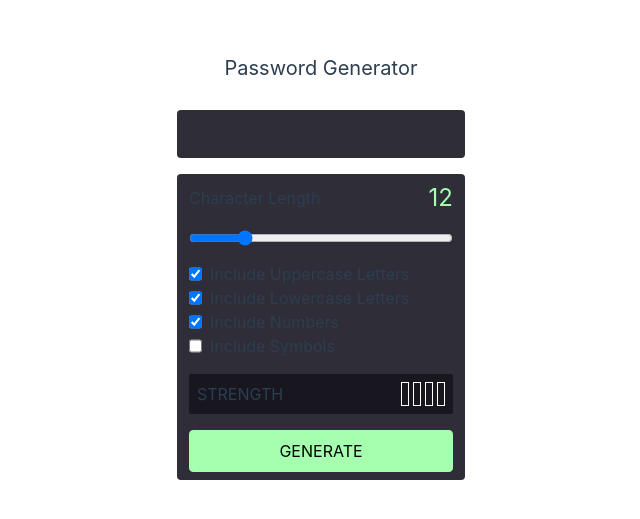
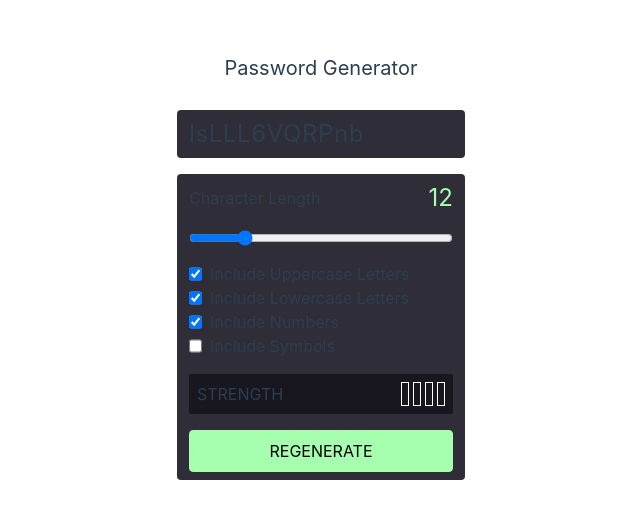
Before and after one commit to asi-isa/pass-gen, a Vue app: page / in a window 1280 px wide. Shown: the part 133-652 px from the top of the page, without its empty margins (319-959 px from the left). Built offline with nearby package versions, Linux system fonts and the light colour scheme; some icons are missing.

Commit message:
regenerate password on change

```diff
--- a/src/App.vue
+++ b/src/App.vue
@@ -1,5 +1,5 @@
 <script setup>
-import { ref } from "vue";
+import { ref, watch } from "vue";
 import { IconContentCopy } from "@iconify-prerendered/vue-mdi";
 
 import Slider from "./components/Slider.vue";
@@ -50,6 +50,9 @@ function generatePassword() {
 
   password.value = tempPassword.join("");
 }
+
+generatePassword();
+watch([passwordLength, options], generatePassword, { deep: true });
 </script>
 
 <template>
@@ -59,11 +62,13 @@ function generatePassword() {
     <div
       class="bg-[#2f2d37] w-full h-12 flex items-center justify-between px-3 py-2 rounded"
     >
-      <p class="max-w-[80%] overflow-hidden whitespace-nowrap text-ellipsis">
+      <p
+        class="text-2xl tracking-wide let max-w-[80%] overflow-hidden whitespace-nowrap text-ellipsis"
+      >
         {{ password }}
       </p>
 
-      <IconContentCopy class="text-[#A5FFAF] text-xl" />
+      <IconContentCopy class="text-[#A5FFAF] text-xl cursor-pointer" />
     </div>
 
     <div class="bg-[#2f2d37] w-full flex flex-col gap-4 px-3 py-2 rounded">
@@ -108,7 +113,7 @@ function generatePassword() {
         class="bg-[#A5FFAF] text-black py-2 border border-[#a5ffaf] rounded hover:bg-[#2f2d37] hover:text-[#a5ffaf] active:bg-[#2f2d37] active:text-[#a5ffaf] focus:bg-[#2f2d37] focus:text-[#a5ffaf] cursor-pointer transition-colors duration-500"
         @click="generatePassword"
       >
-        <p class="text-center">GENERATE</p>
+        <p class="text-center">REGENERATE</p>
       </div>
     </div>
   </div>
```
Also changed, not shown: 1 other file (tests, documents, lock files or other folders).
